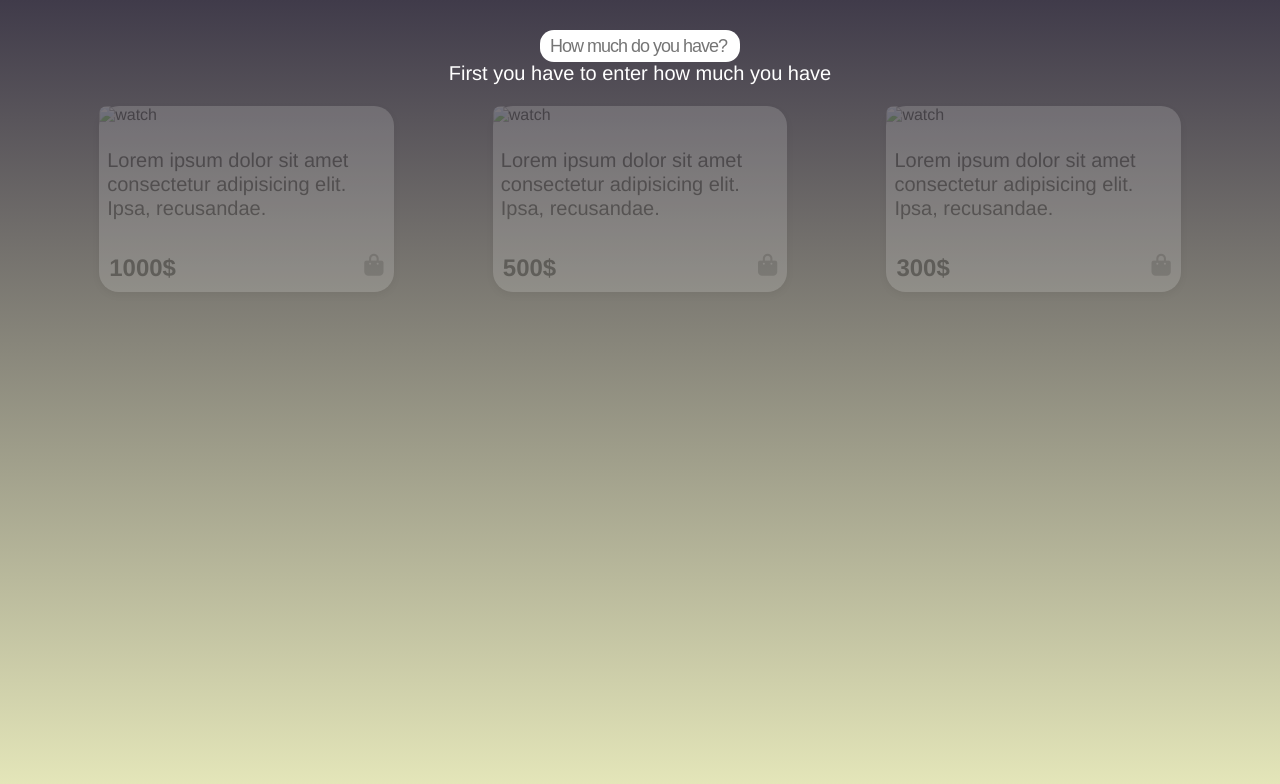
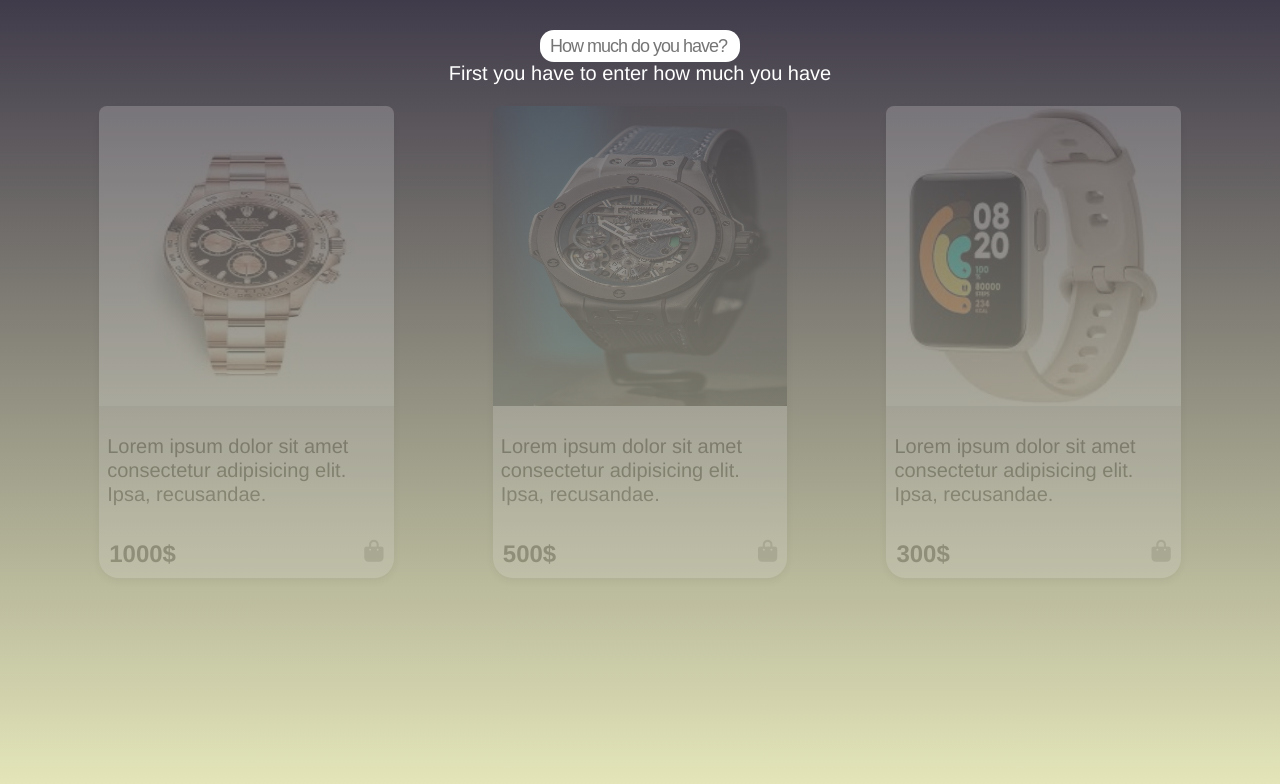
Before and after one commit to Ravshanovich99/Watches, a plain HTML site: page index.html in a window 1280 px wide. Drawn offline with Linux system fonts and the light colour scheme; the site is published under a folder, as on GitHub Pages, so addresses that start at the root find nothing.

Commit message:
second commit

```diff
--- a/index.html
+++ b/index.html
@@ -16,7 +16,7 @@
     </div>
     <div class="cards-block">
         <div class="card" data-price = 1000>
-            <img src="/images/classic.jpg" alt="watch">
+            <img src="./images/classic.jpg" alt="watch">
             <p class="card-info">
                 Lorem ipsum dolor sit amet consectetur adipisicing elit. Ipsa, recusandae.
             </p>
@@ -28,7 +28,7 @@
             </div>
         </div>
         <div class="card" data-price = 500>
-            <img src="/images/hublot.jpg" alt="watch">
+            <img src="./images/hublot.jpg" alt="watch">
             <p class="card-info">
                 Lorem ipsum dolor sit amet consectetur adipisicing elit. Ipsa, recusandae.
             </p>
@@ -40,7 +40,7 @@
             </div>
         </div>
         <div class="card" data-price = 300>
-            <img src="/images/iwatch.jpg" alt="watch">
+            <img src="./images/iwatch.jpg" alt="watch">
             <p class="card-info">
                 Lorem ipsum dolor sit amet consectetur adipisicing elit. Ipsa, recusandae.
             </p>
```
